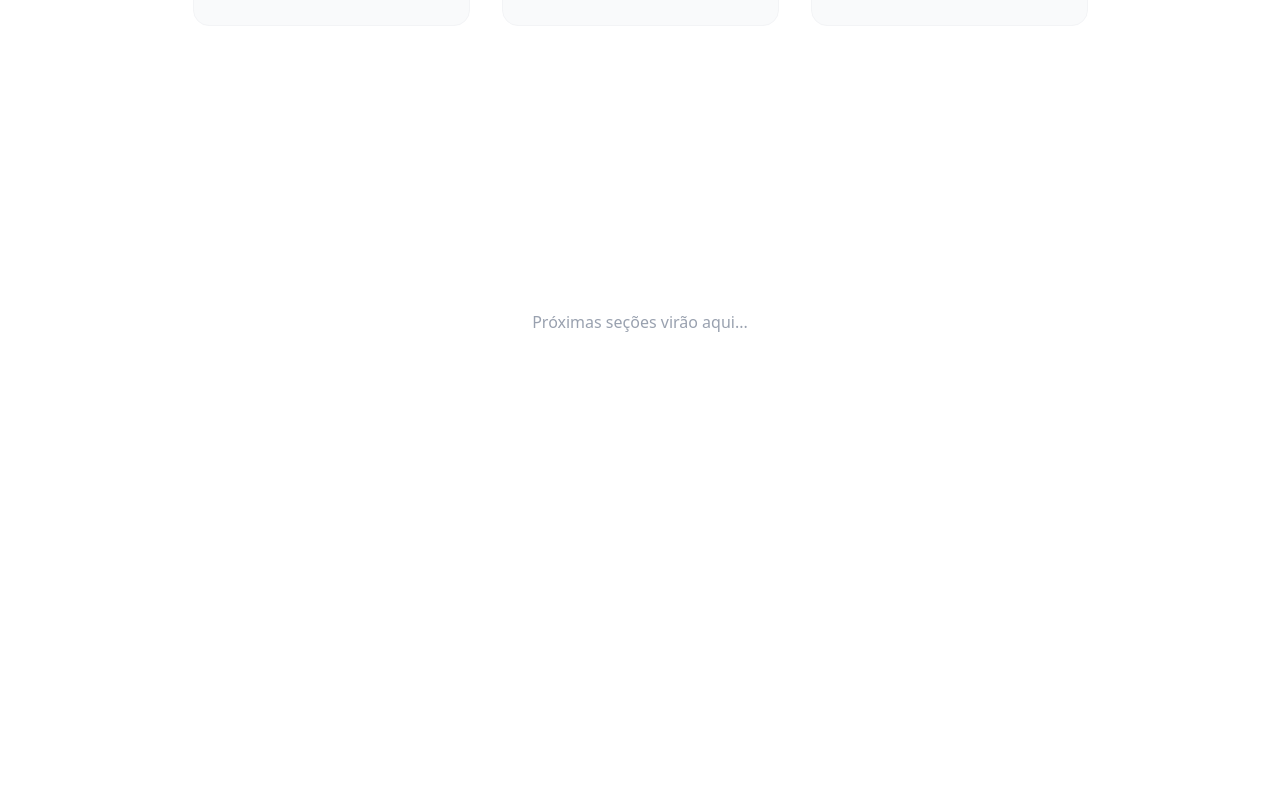
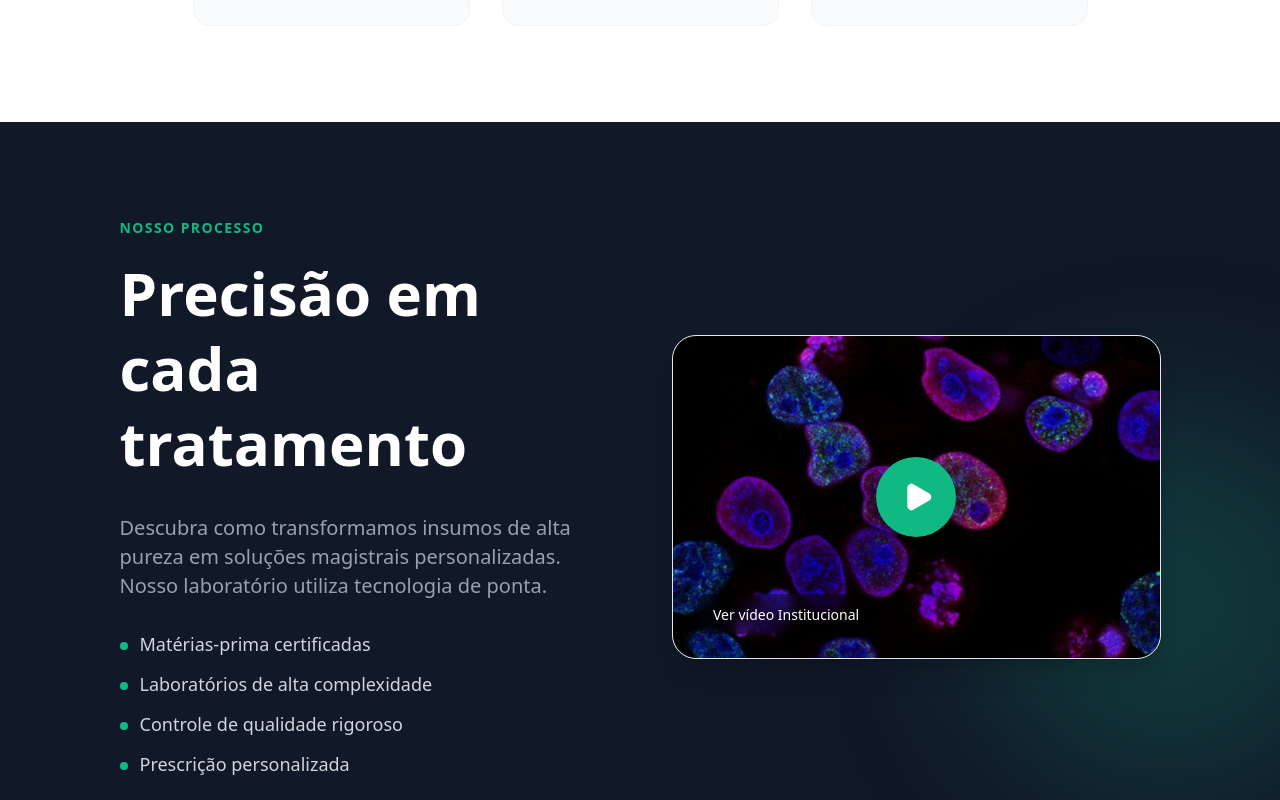
Before and after one commit to Rafael19722/desafio-frontend-singular, a Next.js app: page / in a window 1280 px wide. Shown: the part 1260-2060 px from the top of the page. Before the commit the page ends 1782 px from the top, so only its background shows below. Built offline with nearby package versions, Linux system fonts and the light colour scheme.

Commit message:
feat: implement process section with video card

```diff
--- a/app/globals.css
+++ b/app/globals.css
@@ -1,4 +1,5 @@
 @import "tailwindcss";
+
 
 @theme {
 
--- a/app/page.tsx
+++ b/app/page.tsx
@@ -2,12 +2,14 @@ import Image from "next/image";
 
 import { Hero } from "@/components/sections/Hero";
 import { About } from "@/components/sections/About";
+import { Process } from "@/components/sections/Process";
 
 export default function Home() {
   return (
     <main >
       <Hero />
       <About />
+      <Process />
 
       <div className="h-[50vh] bg-white flex items-center justify-center">
         <p className="text-gray-400">Próximas seções virão aqui...</p>
--- /dev/null
+++ b/components/sections/Process.tsx
@@ -0,0 +1,72 @@
+import Image from "next/image";
+import { Check, Play } from "lucide-react";
+
+
+const BENEFITS = [
+    "Matérias-prima certificadas",
+    "Laboratórios de alta complexidade",
+    "Controle de qualidade rigoroso",
+    "Prescrição personalizada"
+];
+
+export function Process() {
+    return (
+        <section className="relative bg-dark py-24 px-8 md:px-[119.5px] w-full overflow-hidden z-0">
+
+            <div className="absolute -right-20 top-120 -translate-y-1/2 w-96 h-96 bg-primary/20 rounded-full blur-[80px] -z-10" />
+
+            <div className="max-w-[1216px] mx-auto flex flex-col md:flex-row items-center gap-16">
+
+                <div className="w-full md:w-[576px] flex flex-col gap-[17.5px]">
+                    <span className="font-bold text-sm tracking-[0.1em] text-primary uppercase">
+                        Nosso processo
+                    </span>
+
+                    <h2 className="font-heading font-bold text-6xl md:text-5x1 text-white leading-tight">
+                        Precisão em cada tratamento
+                    </h2>
+
+                    <div className="pt-[14.5px]">
+                        <p className="font-sans font-normal text-xl leading-[29.25px] text-gray-400">
+                            Descubra como transformamos insumos de alta pureza em
+                            soluções magistrais personalizadas. Nosso laboratório utiliza
+                            tecnologia de ponta.
+                        </p>
+                    </div>
+
+                    <ul className="flex flex-col gap-4 pt-[14.5px]">
+                        {BENEFITS.map((item, index) => (
+                            <li key={index} className="flex items-start gap-3">
+                                <span className="w-2 h-2 rounded-full bg-primary mt-2.5 shrink-0" />
+                                <span className="font-sans text-lg leading-6 text-gray-300">
+                                    {item}
+                                </span>
+                            </li>
+                        ))}
+                    </ul>
+                </div>
+
+                <div className="w-full md:w-[576px] h-[324px] relative group cursor-pointer">
+                        <div className="relative w-full h-full rounded-[24px] overflow-hidden border border-gray-200 shadow-xl bg-gray-100">
+                            <div className="absolute inset-0 bg-gray-300">
+                                <Image src="/images/video-example.png" alt="Vídeo Institucional" fill className="object-cover" />
+                            </div>
+
+                            <div className="absolute inset-0 bg-black/20 group-hover:bg-black/30 transotion-all" />
+
+                            <div className="absolute top-1/2 left-1/2 -translate-x-1/2 -translate-y-1/2 w-20 h-20 bg-primary rounded-full flex items-center justify-center shadow-lg transform group-hover:scale-110 transition-all duration-300">
+                                <Play size={32} className="text-white fill-white ml-1" />
+                            </div>
+                            <div className="absolute bottom-6 left-6 bg-black/40 backdrop-blur-sm px-4 py-2 rounded-lg shadow-sm">
+                                <span className="font-normal text-sm text-white">
+                                    Ver vídeo Institucional
+                                </span>
+                            </div>
+                        </div>
+
+                        <div className="absolute -inset-4 bg-primary/20 rounded-[32px] -z-10 blur-xl opacity-0 group-hover:opacity-100 transition-opacity duration-500" />
+                </div>
+            </div>
+        </section>
+    )
+}
```
